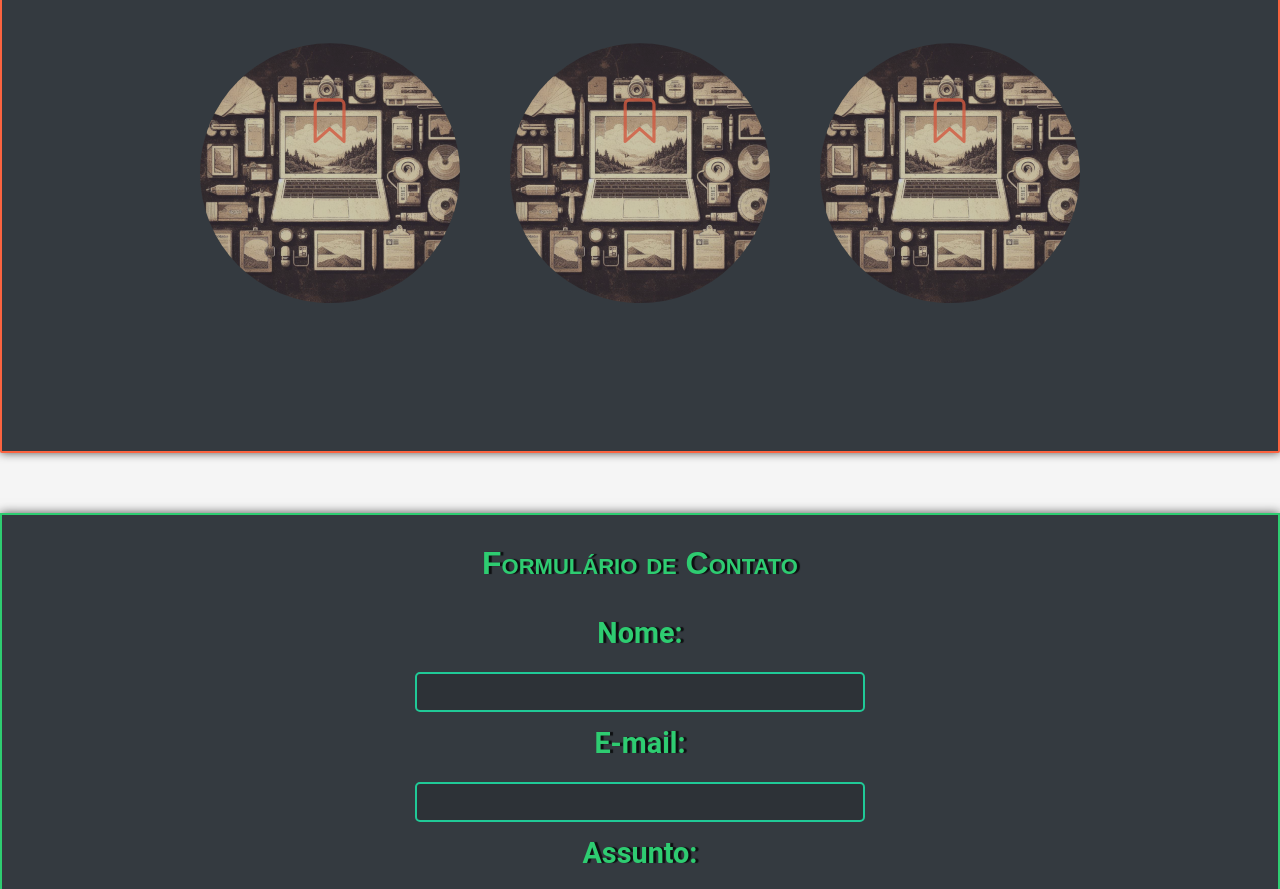
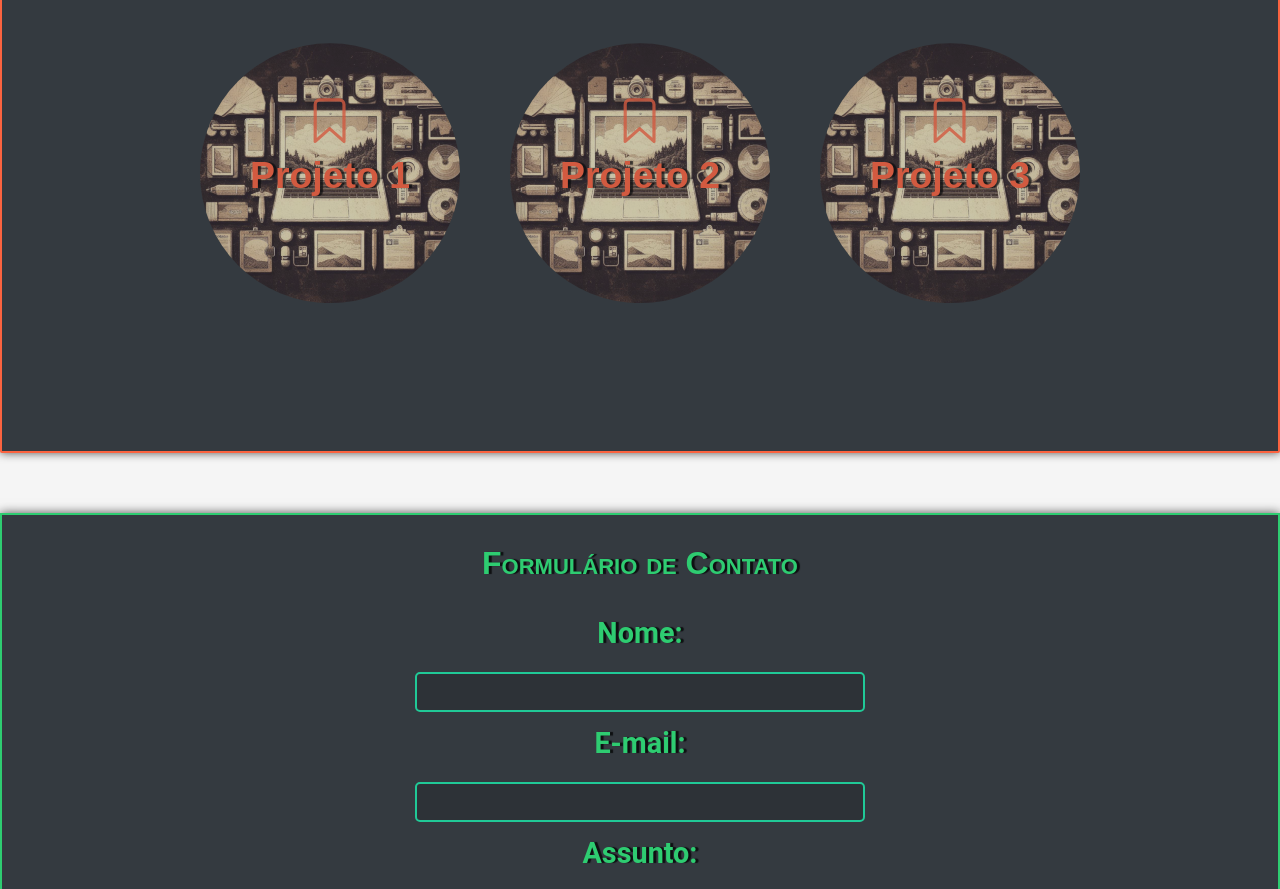
Before and after one commit to Brunoarguelho/portifolio, a plain HTML site: page index.htm in a window 1280 px wide. Shown: the part 1397-2286 px from the top of the page. Drawn offline with nearby package versions, Linux system fonts and the light colour scheme.

Commit message:
add link do primeiro projeto

```diff
--- a/index.htm
+++ b/index.htm
@@ -122,7 +122,7 @@
               <div class="conjunto">
                 <div class="projeto1">
                     <ion-icon name="bookmark-outline" class="projeto-icon"></ion-icon>
-                    <a href="" class="escondido">
+                    <a href="https://brunoarguelho.github.io/Next-Galeria/" class="escondido">
                         <h3><abbr title="Next- Galeria">Projeto 1</abbr></h3>
                     </a>
                 </div>
--- a/style02.css
+++ b/style02.css
@@ -478,7 +478,7 @@ section#contato{ /*buttom de contato*/
     text-decoration: none;
     color: var(--warning);
     text-shadow: 3px 0px 1px #000000bb;
-    opacity: 0;
+    opacity: 1;
  }
 
  abbr{ /*abbr quando passar o mouse*/
@@ -486,7 +486,7 @@ section#contato{ /*buttom de contato*/
  }
 
  .escondido:hover{  /*links hover dentro da div filho da section*/
-    opacity: 1;
+    opacity: .9;
     text-decoration: underline;
  }
 
```
